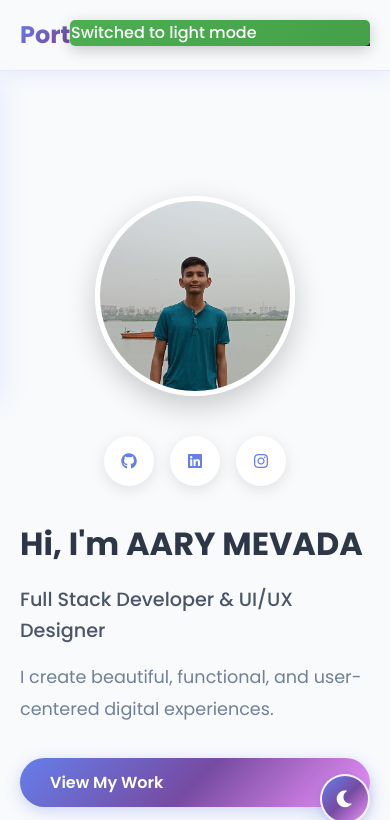
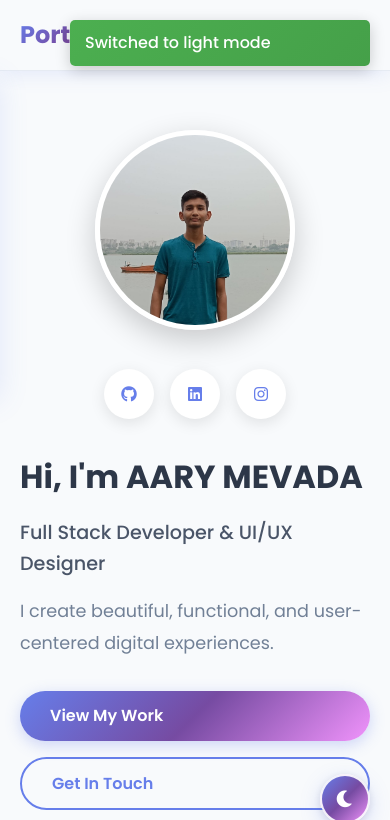
Before and after one commit to er-aary-mevada/portfolio, a plain HTML site: page index.html in a window 390 px wide. Both pictures are taken after a click on the button "Toggle dark mode". Shown: the top 820 px of the page. Drawn offline with Linux system fonts and the light colour scheme.

Commit message:
img adjust

```diff
--- a/script.js
+++ b/script.js
@@ -160,7 +160,7 @@ function showNotification(message, type = 'info') {
         position: 'fixed',
         top: '20px',
         right: '20px',
-        padding: '0px 1px',
+        padding: '10px 15px',
         borderRadius: '5px',
         color: 'white',
         fontWeight: '500',
--- a/styles.css
+++ b/styles.css
@@ -923,7 +923,7 @@ body {
     }
 
     .hero {
-        padding-top: 140px;
+        padding-top: 40px;
     }
 
     .hero-title {
```
